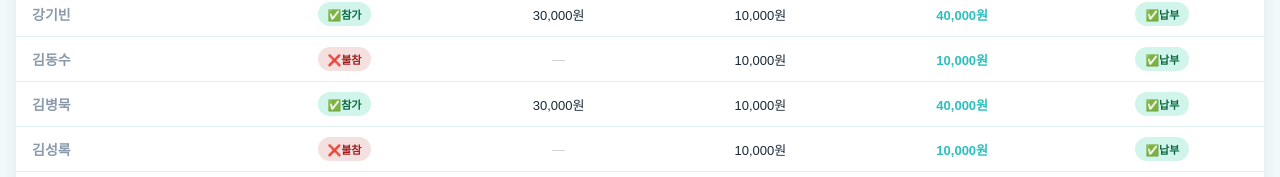
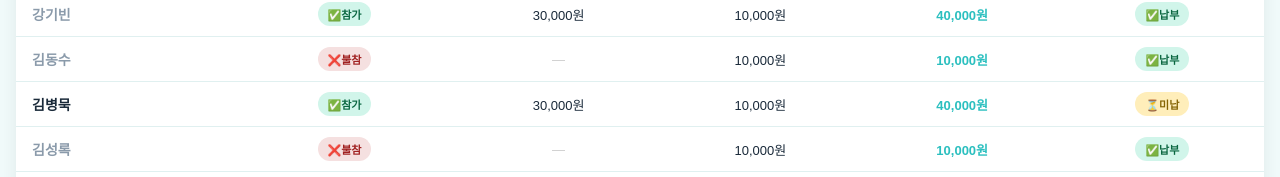
Before and after one commit to eazycare16618991/wolmunfc, a plain HTML site: page payment.html in a window 1280 px wide. Shown: the part 363-540 px from the top of the page. Drawn offline with Linux system fonts and the light colour scheme.

Commit message:
payment: 김병묵 미납 처리 및 테이블 min-width 확장 (#45)
https://claude.ai/code/session_01AqVvmgQhRAtGqTrd2zRe4K

Co-authored-by: Claude <noreply@anthropic.com>

```diff
--- a/payment.html
+++ b/payment.html
@@ -55,7 +55,7 @@
       box-shadow: 0 2px 16px rgba(0,0,0,0.07);
       overflow-x: auto;
     }
-    table { width: 100%; border-collapse: collapse; min-width: 520px; }
+    table { width: 100%; border-collapse: collapse; min-width: 640px; }
     thead tr { background: var(--primary); }
     thead th {
       color: #fff; padding: 11px 10px; font-size: 12px;
@@ -168,7 +168,7 @@
 
   // 입금내역 기반 초기값
   const DEFAULT_NOJOIN = new Set(['김동수','방선우','도지성','박영록','정종환','박상현','김태향','김인','채은일','김지훈','김성록']);
-  const DEFAULT_PAID   = new Set(['강기빈','최만식','전재민','우성길','김동수','방선우','도지성','박영록','정종환','박상현','조성인','김태향','김인','채은일','김지훈','김성록','김병묵']);
+  const DEFAULT_PAID   = new Set(['강기빈','최만식','전재민','우성길','김동수','방선우','도지성','박영록','정종환','박상현','조성인','김태향','김인','채은일','김지훈','김성록']);
   const EXEMPT_OUTING  = new Set(['김지훈','김태향','박상현','정종환']); // 운영진 야유회비 면제
 
   function load(key) { try { return JSON.parse(localStorage.getItem(key) || 'null'); } catch { return null; } }
```
